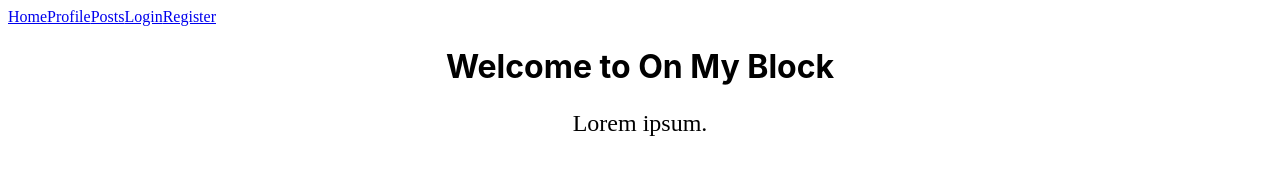
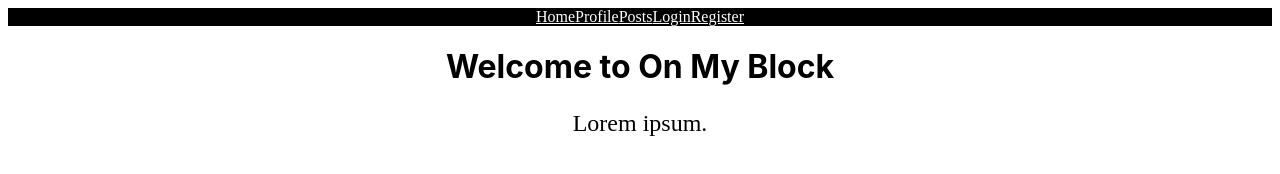
Before and after one commit to ckcottr/Stranger_Things, a React app: page / in a window 1280 px wide. Built offline with nearby package versions, Linux system fonts and the light colour scheme; no server answers.

Commit message:
added some styling to nav bar

```diff
--- a/src/components/style/home.css
+++ b/src/components/style/home.css
@@ -1,6 +1,19 @@
-Link{
-    background-color: aqua;
+#navbar{
+    background-color: black;
+    display:flex;
+    justify-content: space-around;
+    flex:auto;
+}
 
+
+#navbar a:hover{
+    background-color:white ;
+    color: black;
+}
+
+#navbar a{
+    background-color:black;
+    color: white;
 }
 
 #welcome {
--- a/src/index.js
+++ b/src/index.js
@@ -25,7 +25,9 @@ const App = () => {
     return (
         <>
             <Router>
-                <Navbar />
+                <div id="navbar">
+                    <Navbar />
+                </div>
                 <main>
                     <Switch>
                         <div>
```
